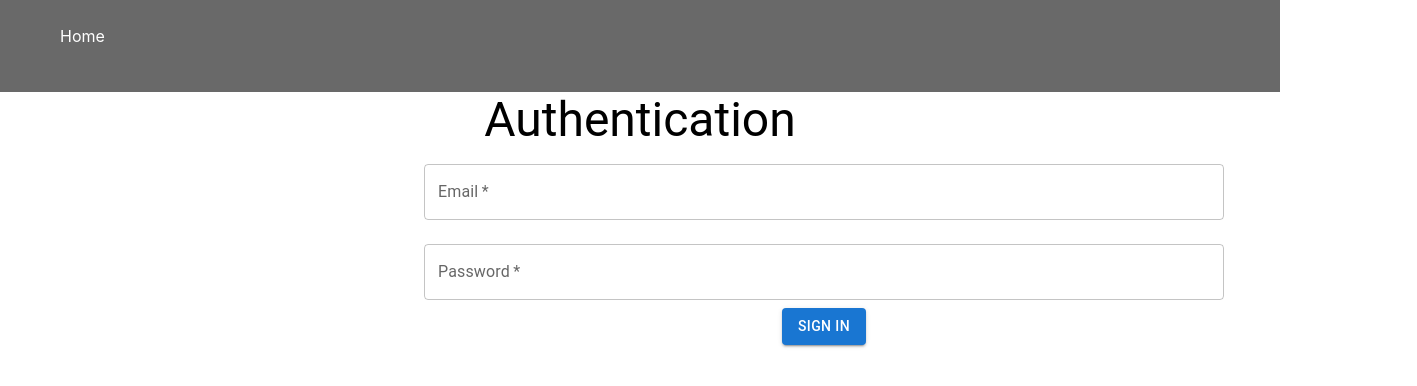
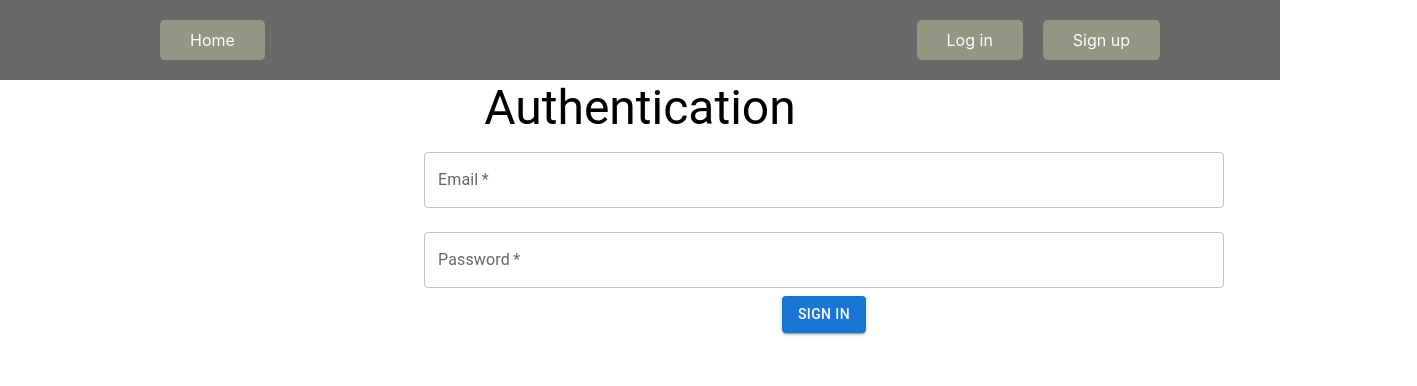
Before and after one commit to anastasiiahmel/Phonebook, a React (Create React App) app: page /phonebook/login in a window 1280 px wide. Shown: the top 386 px of the page, 1417 px wide, since content can reach past the window. Built offline with nearby package versions, Linux system fonts and the light colour scheme.

Commit message:
adapted navigation styles + replacement of the user notification interface

```diff
--- a/package.json
+++ b/package.json
@@ -14,14 +14,11 @@
     "antd": "^5.12.8",
     "axios": "^1.5.1",
     "framer-motion": "^10.16.4",
-    "notiflix": "^3.2.6",
     "react": "^18.1.0",
     "react-dom": "^18.1.0",
-    "react-hot-toast": "^2.4.1",
     "react-redux": "^8.1.3",
     "react-router-dom": "^6.17.0",
     "react-scripts": "5.0.1",
-    "react-toastify": "^10.0.3",
     "redux-persist": "^6.0.0",
     "styled-components": "^6.1.0",
     "web-vitals": "^2.1.3"
--- a/src/components/contacts/Contacts.jsx
+++ b/src/components/contacts/Contacts.jsx
@@ -10,8 +10,7 @@ import {
   Box,
   Typography
 } from '@mui/material';
-import { Notify } from 'notiflix/build/notiflix-notify-aio';
-
+import { message } from 'antd';
 import { useDispatch, useSelector } from 'react-redux';
 import { selectContacts } from 'redux/contacts/slice';
 
@@ -37,13 +36,13 @@ import { addContacts, deleteContacts, getAllContacts } from 'redux/contacts/oper
   const numberExists = contacts.some(contact => contact.number === number);
 
   if (nameExists || numberExists) {
-    alert(`${name} or entered ${number} number is already in contacts.`);
+    message.warning(`${name} or entered ${number} number is already in contacts.`);
     setError(null);
     setNewContact({ name: '', number: '' });
     return;
   }
   dispatch(addContacts(newContact));
-  Notify.success('Contacts add!');
+  message.success('Contacts add!');
 };
 
   const filteredContacts = contacts?.filter(contact =>
@@ -52,7 +51,7 @@ import { addContacts, deleteContacts, getAllContacts } from 'redux/contacts/oper
 
   const handleDeleteContact = async id => {
     dispatch(deleteContacts(id));
-    Notify.success('Contact removed!');
+    message.success('Contact removed!');
 
   };
 
--- a/src/components/home/Home.jsx
+++ b/src/components/home/Home.jsx
@@ -8,7 +8,7 @@ export const Home = () => {
    return (
     <>
       <motion.div
-            className="box"
+      className="box"
       initial={{ opacity: 0, scale: 0.5 }}
       animate={{ opacity: 1, scale: 1 }}
       transition={{
@@ -20,19 +20,17 @@ export const Home = () => {
          <Box
            maxWidth="100vh"
           sx={{
-          display: 'block',
+          display: 'flex',
             margin: '0 auto',
           marginTop: '200px',
         backgroundColor: 'gray',
         padding: '50px',
       }} textAlign={"Center"}>
             <h1>
-               Welcome to the Phonebook web application !!!
+               Welcome to the Phonebook web application!
             </h1>
           </Box>
        </motion.div>
-
-
     </>
   );
 };
--- a/src/components/login/Login.jsx
+++ b/src/components/login/Login.jsx
@@ -2,7 +2,7 @@ import React, { useEffect, useState } from 'react';
 import { useNavigate } from 'react-router-dom';
 
 import { Button, TextField, Typography, Container, Box } from '@mui/material';
-import { Notify } from 'notiflix/build/notiflix-notify-aio';
+import { message } from 'antd';
 
 import { useDispatch, useSelector } from 'react-redux';
 import { selectLogIn } from 'redux/auth/selectors';
@@ -40,9 +40,9 @@ const Login = () => {
 
     dispatch(loginUser(dataUser)).unwrap()
     .then(() => {
-      Notify.success('Login success!');
+      message.success('Login success!');
     }).catch((e) => {
-      Notify.failure('Login error, Email or Password wrong!');
+      message.error('Login error, Email or Password wrong!');
   });
   };
 
@@ -82,6 +82,7 @@ const Login = () => {
           <Button type="submit" variant="contained" color="primary" sx={{ display: 'block', margin: '0 auto' }}>
             Sign in
           </Button>
+
         </form>
       </Box>
     </Container>
--- a/src/components/navigation/Navigation.jsx
+++ b/src/components/navigation/Navigation.jsx
@@ -1,5 +1,4 @@
 import React from 'react';
-import { NavLink } from 'react-router-dom';
 
 import UserMenu from '../userMenu/UserMenu';
 
@@ -7,67 +6,48 @@ import { Box } from '@mui/material';
 import { useSelector } from 'react-redux';
 import {selectLogIn } from 'redux/auth/selectors';
 
+import { LinksItem, LinksRoute, ListUserMenu, PageNav } from './Navigation.styled';
+
 const Navigation = () => {
 
   const isAuthenticated = useSelector(selectLogIn);
 
   return (
-    <nav style={navStyle}>
-      <ul style={ulStyle}>
-        <li style={liStyle}>
-          <NavLink to="/home" style={linkStyle} exact={true.toString()}>
+    <PageNav>
+      <ListUserMenu>
+        <LinksItem>
+          <LinksRoute to="/home" exact={true.toString()}>
             Home
-          </NavLink>
-        </li>
+          </LinksRoute>
+        </LinksItem>
         <Box
           display="flex"
           alignItems="center"
           justifyContent="flex-end"
-          paddingLeft={150}
         >
-          <li style={liStyle}>
+          <LinksItem>
             {isAuthenticated ? (
-              <NavLink to="/contacts" style={linkStyle}>
+              <LinksRoute to="/contacts">
                 Contacts
-              </NavLink>
+              </LinksRoute>
             ) : (
-              <NavLink to="/login" style={linkStyle}>
+              <LinksRoute to="/login">
                 Log in
-              </NavLink>
+              </LinksRoute>
             )}
-          </li>
+          </LinksItem>
           {!isAuthenticated && (
-            <li style={liStyle}>
-              <NavLink to="/register" style={linkStyle}>
+            <LinksItem>
+              <LinksRoute to="/register">
                 Sign up
-              </NavLink>
-            </li>
+              </LinksRoute>
+            </LinksItem>
           )}
         </Box>
-      </ul>
+      </ListUserMenu>
       <UserMenu />
-    </nav>
+    </PageNav>
   );
 };
 
-const navStyle = {
-  background: '#696969',
-  color: '#fff',
-  padding: '10px',
-};
-
-const ulStyle = {
-  listStyle: 'none',
-  display: 'flex',
-};
-
-const liStyle = {
-  margin: '0 10px',
-};
-
-const linkStyle = {
-  textDecoration: 'none',
-  color: '#fff',
-};
-
 export default Navigation;
--- /dev/null
+++ b/src/components/navigation/Navigation.styled.jsx
@@ -0,0 +1,36 @@
+import styled from '@emotion/styled';
+import { NavLink } from 'react-router-dom';
+
+const LinksRoute = styled(NavLink)`
+  margin-bottom: 20px;
+  text-decoration: none;
+  color: #fff;
+  background-color:  #959583;
+  padding: 10px 30px;
+  border-radius: 5px;
+  transition: background-color 0.9s;
+  &:hover,
+  &:focus {
+    background-color: #7c7c6a;
+  }
+
+`
+const LinksItem = styled.li`
+margin: 0px 10px
+`
+
+const ListUserMenu = styled.ul`
+list-style: none;
+display: flex;
+justify-content: space-between;
+margin: 20px 100px;
+`
+
+const PageNav = styled.div`
+background-color: #696969;
+padding: 10px
+`
+
+
+
+export {LinksRoute, ListUserMenu, PageNav, LinksItem};
--- a/src/components/register/Register.jsx
+++ b/src/components/register/Register.jsx
@@ -2,7 +2,7 @@ import React, { useEffect, useState } from 'react';
 import { useNavigate } from 'react-router-dom';
 
 import { Button, TextField, Typography, Container, Box } from '@mui/material';
-import { Notify } from 'notiflix/build/notiflix-notify-aio';
+import { message } from 'antd';
 import { useDispatch, useSelector } from 'react-redux';
 import { registerUser } from 'redux/auth/operations';
 import { selectLogIn } from 'redux/auth/selectors';
@@ -41,10 +41,10 @@ const Register = () => {
 
     dispatch(registerUser(dataUser)).unwrap()
       .then(() => {
-        Notify.success('Register success!');
+        message.success('Register success!');
         return navigate('/contacts');
       }).catch((e) => {
-        Notify.failure('Duplicate, Email');
+        message.error('Duplicate, Email !');
     });
   };
 
--- a/src/components/userMenu/UserMenu.jsx
+++ b/src/components/userMenu/UserMenu.jsx
@@ -3,7 +3,7 @@ import { useNavigate } from 'react-router-dom';
 import { useDispatch, useSelector } from 'react-redux';
 
 import { Button } from '@mui/material';
-import { Notify } from 'notiflix/build/notiflix-notify-aio';
+import { message } from 'antd';
 
 import { logoutUser } from 'redux/auth/operations';
 import { selectUserToken, selectUserName } from 'redux/auth/selectors';
@@ -21,7 +21,7 @@ const UserMenu = () => {
     dispatch(logoutUser());
     navigate('/home');
     setError(null);
-    Notify.success('Log out success!');
+    message.success('Log out success!');
   };
 
   return (
```
Also changed, not shown: src/assets/bg.jpg (added).
